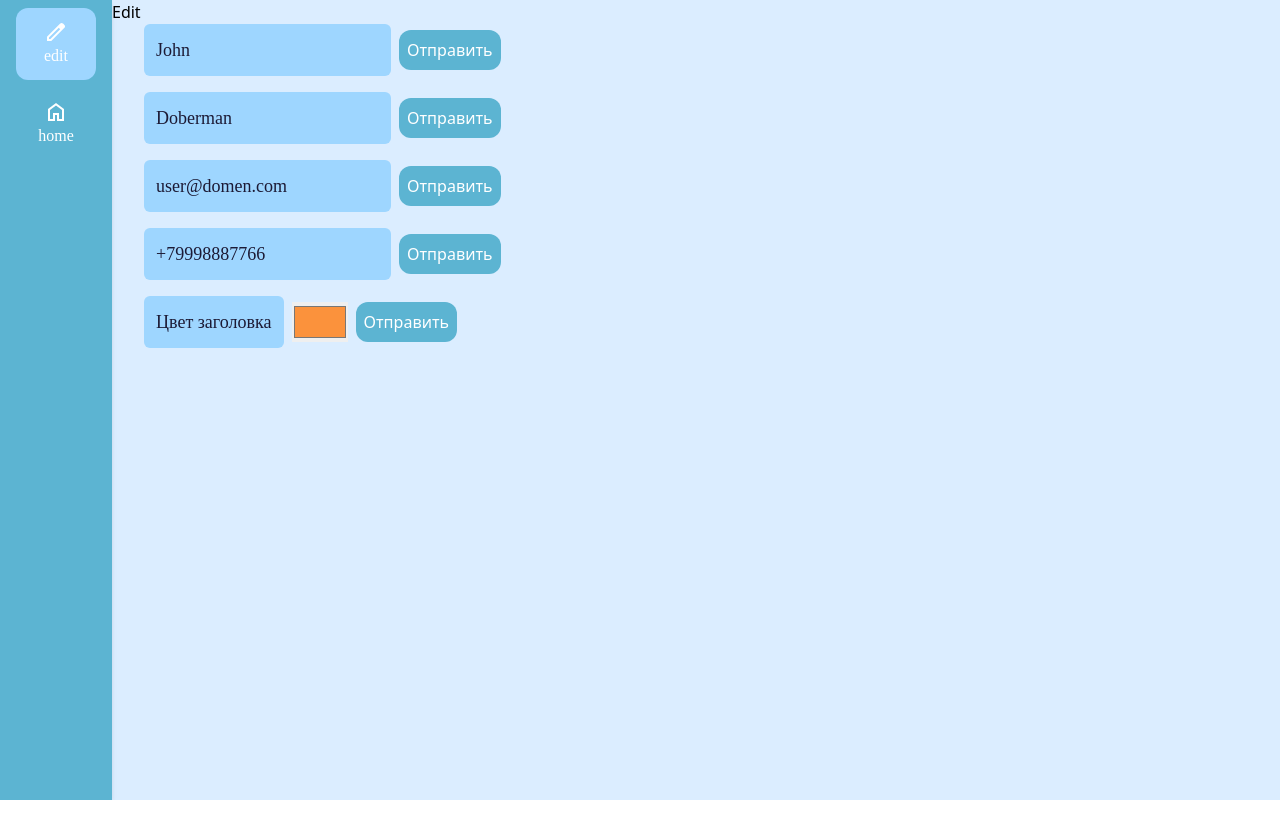
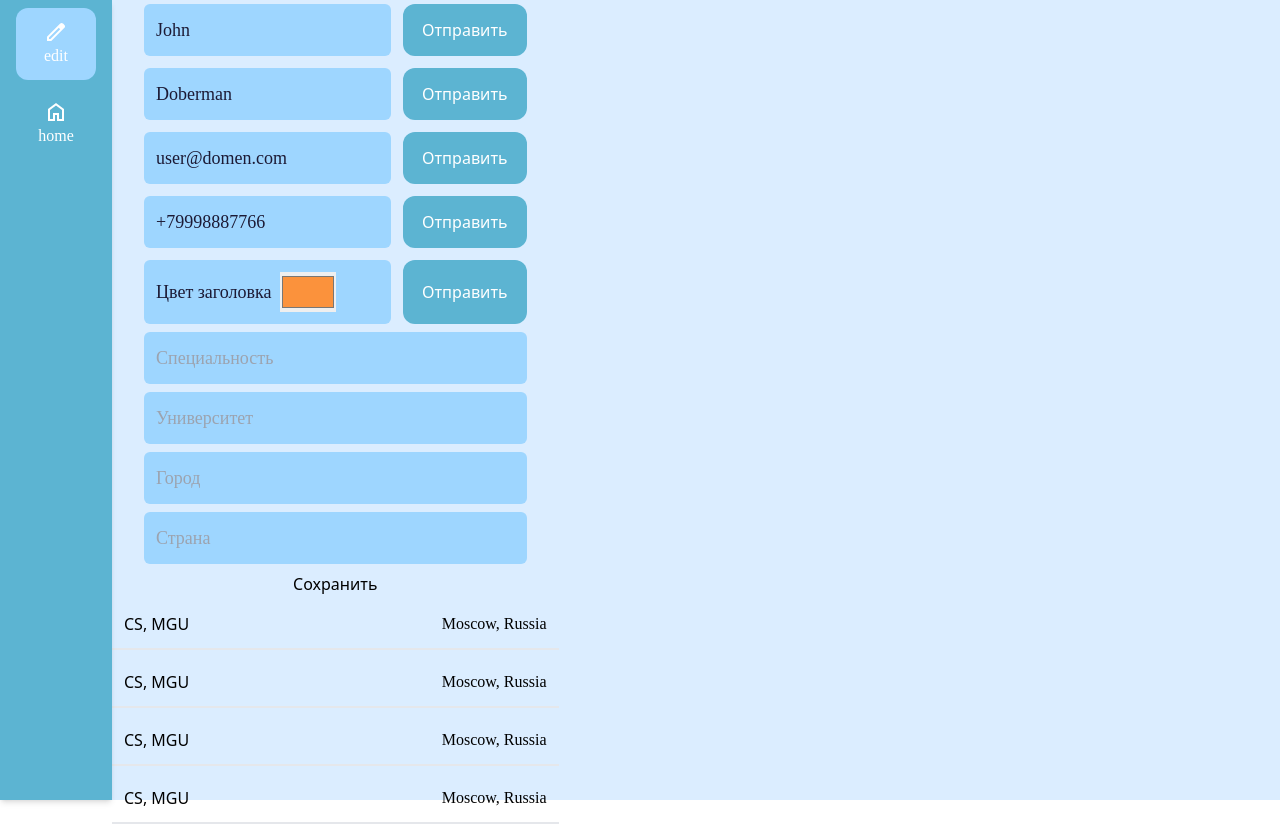
Before and after one commit to NceSova/resume-builder, a React (Vite) app: page / in a window 1280 px wide. Both pictures are taken after a click on the button "edit". Before the commit the page ends 800 px from the top, so only its background shows below. Built offline with nearby package versions, Linux system fonts and the light colour scheme.

Commit message:
feat: add edit learn places

```diff
--- a/index.html
+++ b/index.html
@@ -3,7 +3,7 @@
   <head>
     <meta charset="UTF-8" />
     <meta name="viewport" content="width=device-width, initial-scale=1.0" />
-    <title>Я Сова</title>
+    <title>Редактор резюме</title>
   </head>
   <body>
     <div id="root"></div>
--- a/package.json
+++ b/package.json
@@ -10,7 +10,8 @@
   },
   "dependencies": {
     "react": "^18.3.1",
-    "react-dom": "^18.3.1"
+    "react-dom": "^18.3.1",
+    "uuid": "^10.0.0"
   },
   "devDependencies": {
     "@types/react": "^18.3.3",
--- a/src/App.tsx
+++ b/src/App.tsx
@@ -75,7 +75,7 @@ function App() {
   }
 
   return (
-    <div className="bg-background flex h-screen w-screen flex-col lg:flex-row">
+    <div className="flex h-screen flex-col bg-background lg:flex-row">
       <TopAppBar cur={curScreen} setCur={setCurScreen} />
       {app}
     </div>
--- a/src/components/EditTab.tsx
+++ b/src/components/EditTab.tsx
@@ -1,5 +1,6 @@
 import {Resume} from '../Resume';
 import {HeaderEdit} from './HeaderEdit';
+import {LearnEdit} from './LearnEdit';
 
 export function EditTab({
   resume,
@@ -10,8 +11,8 @@ export function EditTab({
 }) {
   return (
     <div className="">
-      <h1>Edit</h1>
       <HeaderEdit resume={resume} setResume={setResume} />
+      <LearnEdit resume={resume} setResume={setResume} />
     </div>
   );
 }
--- a/src/components/HeaderEdit.tsx
+++ b/src/components/HeaderEdit.tsx
@@ -51,8 +51,7 @@ export function HeaderEdit({
     setInfo(newInfo);
   }
   return (
-    <div className="flex flex-col gap-4 px-8">
-      <div className="flex items-center gap-2">
+    <div className="row-auto grid grid-cols-[2fr,_1fr] gap-3 px-8 py-1">
       <Input
         type="text"
         placeholder="Имя"
@@ -62,8 +61,6 @@ export function HeaderEdit({
       <Button className="" onClick={setNewResume}>
         Отправить
       </Button>
-      </div>
-      <div className="flex items-center gap-2">
       <Input
         type="text"
         placeholder="Фамилия"
@@ -73,8 +70,6 @@ export function HeaderEdit({
       <Button className="" onClick={setNewResume}>
         Отправить
       </Button>
-      </div>
-      <div className="flex items-center gap-2">
       <Input
         type="text"
         placeholder="Почта"
@@ -84,8 +79,6 @@ export function HeaderEdit({
       <Button className="" onClick={setNewResume}>
         Отправить
       </Button>
-      </div>
-      <div className="flex items-center gap-2">
       <Input
         type="text"
         placeholder="Телефон"
@@ -95,11 +88,8 @@ export function HeaderEdit({
       <Button className="" onClick={setNewResume}>
         Отправить
       </Button>
-      </div>
-      <div className="flex items-center gap-2">
-        <label className="bg-secondary text-text rounded-md p-3 font-body text-lg">
-          Цвет заголовка
-        </label>
+      <div className="flex items-center gap-2 rounded-md bg-secondary p-3">
+        <label className="font-body text-lg text-text">Цвет заголовка</label>
         <input
           type="color"
           placeholder="цвет"
@@ -107,10 +97,10 @@ export function HeaderEdit({
           value={info.color}
           onChange={(e: ChangeEvent) => setNewColor(e)}
         />
+      </div>
       <Button className="" onClick={setNewResume}>
         Отправить
       </Button>
     </div>
-    </div>
   );
 }
--- a/src/components/LearnEdit.tsx
+++ b/src/components/LearnEdit.tsx
@@ -0,0 +1,73 @@
+import {useState} from 'react';
+import {LearnPlace, Resume} from '../Resume';
+import {v4 as uuidv4} from 'uuid';
+import {LearnItem} from './LearnItem';
+
+export function LearnEdit({
+  resume,
+  setResume,
+}: {
+  resume: Resume;
+  setResume: Function;
+}) {
+  const [learnItem, setLearnItem] = useState({} as LearnPlace);
+  function updateResume() {
+    const newArray = resume.learn;
+    newArray.push(learnItem);
+    const newResume = {...resume, learn: newArray} as Resume;
+    setResume(newResume);
+  }
+  return (
+    <div className="">
+      <div className="flex flex-col gap-2 px-8 py-1">
+        <input
+          type="text"
+          placeholder="Специальность"
+          className="rounded-md bg-secondary p-3 font-body text-lg text-text outline-2 outline-accent"
+          onChange={(e) => {
+            setLearnItem({...learnItem, degree: e.target.value});
+          }}
+        />
+        <input
+          type="text"
+          placeholder="Университет"
+          className="rounded-md bg-secondary p-3 font-body text-lg text-text outline-2 outline-accent"
+          onChange={(e) => {
+            setLearnItem({...learnItem, university: e.target.value});
+          }}
+        />
+        <input
+          type="text"
+          placeholder="Город"
+          className="rounded-md bg-secondary p-3 font-body text-lg text-text outline-2 outline-accent"
+          onChange={(e) => {
+            setLearnItem({...learnItem, city: e.target.value});
+          }}
+        />
+        <input
+          type="text"
+          placeholder="Страна"
+          className="rounded-md bg-secondary p-3 font-body text-lg text-text outline-2 outline-accent"
+          onChange={(e) => {
+            setLearnItem({...learnItem, country: e.target.value});
+          }}
+        />
+        <button
+          onClick={(e) => {
+            learnItem.id = uuidv4();
+            updateResume();
+          }}>
+          Сохранить
+        </button>
+      </div>
+      {resume.learn.map((item) => (
+        <LearnItem
+          key={item.id}
+          degree={item.degree}
+          university={item.university}
+          city={item.city}
+          country={item.country}></LearnItem>
+      ))}
+    </div>
+  );
+}
```
Also changed, not shown: 1 other file (tests, documents, lock files or other folders). Lines whose indentation alone changed are shown as unchanged.
